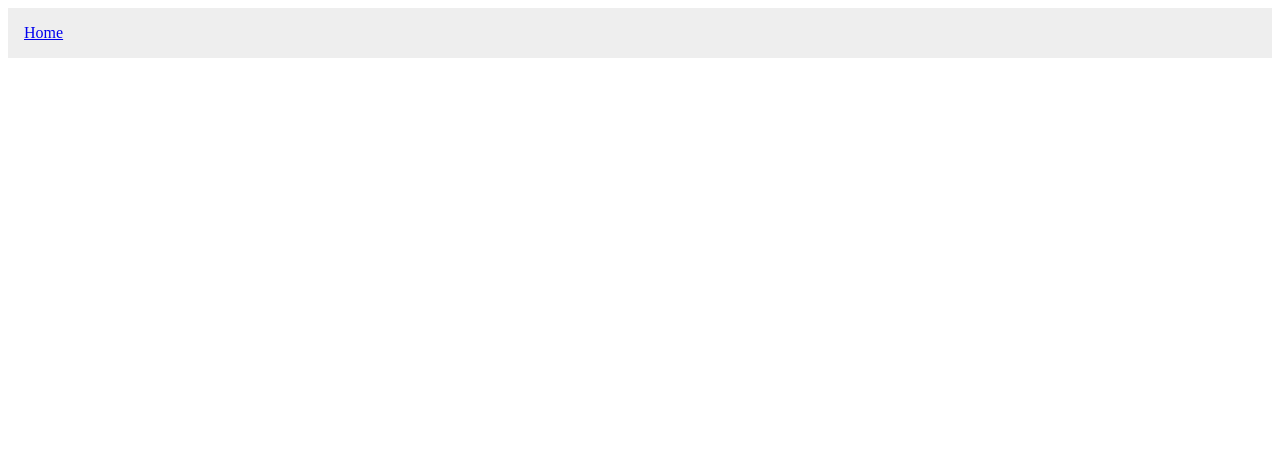
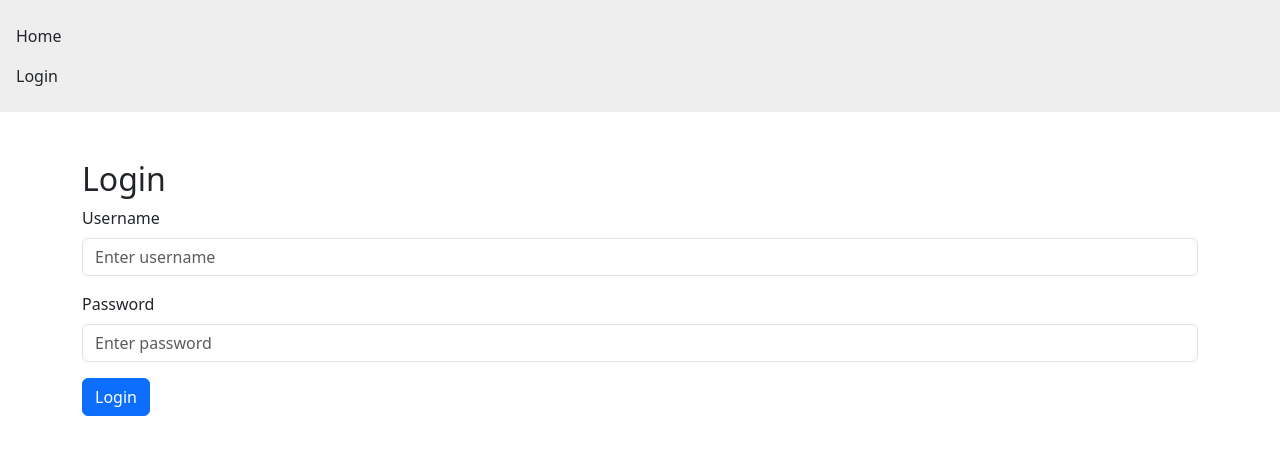
Before and after one commit to michaelferry25/FitPal, an Angular app: page /login in a window 1280 px wide. Before the commit this address led to /. Shown: the top 454 px of the page. Built offline with nearby package versions, Linux system fonts and the light colour scheme.

Commit message:
Added and imported Bootstrap and added a Login Component also

```diff
--- a/package.json
+++ b/package.json
@@ -18,6 +18,7 @@
     "@angular/platform-browser": "^19.1.0",
     "@angular/platform-browser-dynamic": "^19.1.0",
     "@angular/router": "^19.1.0",
+    "bootstrap": "^5.3.3",
     "rxjs": "~7.8.0",
     "tslib": "^2.3.0",
     "zone.js": "~0.15.0"
--- a/src/app/app.routes.ts
+++ b/src/app/app.routes.ts
@@ -1,7 +1,9 @@
 import { Routes } from '@angular/router';
 import { HomeComponent } from './home/home.component';
+import { LoginComponent } from './login/login.component';
 
 export const routes: Routes = [
   { path: '', redirectTo: 'home', pathMatch: 'full' },
   { path: 'home', component: HomeComponent },
+  { path: 'login', component: LoginComponent },
 ];
--- /dev/null
+++ b/src/app/login/login.component.html
@@ -0,0 +1,30 @@
+<div class="container mt-5">
+    <h2>Login</h2>
+    <form (ngSubmit)="onSubmit()">
+      <div class="mb-3">
+        <label for="username" class="form-label">Username</label>
+        <input
+          type="text"
+          id="username"
+          [(ngModel)]="username"
+          name="username"
+          class="form-control"
+          placeholder="Enter username"
+        />
+      </div>
+
+      <div class="mb-3">
+        <label for="password" class="form-label">Password</label>
+        <input
+          type="password"
+          id="password"
+          [(ngModel)]="password"
+          name="password"
+          class="form-control"
+          placeholder="Enter password"
+        />
+      </div>
+
+      <button type="submit" class="btn btn-primary">Login</button>
+    </form>
+  </div>
--- /dev/null
+++ b/src/app/login/login.component.ts
@@ -0,0 +1,20 @@
+import { Component } from '@angular/core';
+import { CommonModule } from '@angular/common';
+import { FormsModule } from '@angular/forms';
+
+@Component({
+  selector: 'app-login',
+  standalone: true,
+  imports: [CommonModule, FormsModule],
+  templateUrl: './login.component.html',
+  styleUrls: ['./login.component.css']
+})
+export class LoginComponent {
+  username: string = '';
+  password: string = '';
+
+  onSubmit() {
+    console.log('Username:', this.username);
+    console.log('Password:', this.password);
+  }
+}
--- a/src/app/navbar/navbar.component.html
+++ b/src/app/navbar/navbar.component.html
@@ -1,3 +1,11 @@
 <nav style="padding: 1rem; background-color: #eee;">
-    <a routerLink="/home" style="margin-right: 1rem;">Home</a>
+    <ul class="navbar-nav me-auto mb-2 mb-lg-0">
+        <li class="nav-item">
+          <a class="nav-link" routerLink="/home">Home</a>
+        </li>
+        <li class="nav-item">
+          <a class="nav-link" routerLink="/login">Login</a>
+        </li>
+      </ul>
+
   </nav>
--- a/src/styles.css
+++ b/src/styles.css
@@ -1 +1 @@
-/* You can add global styles to this file, and also import other style files */
+@import 'bootstrap/dist/css/bootstrap.min.css';
```
Also changed, not shown: src/app/login/login.component.css (added), 2 other files (tests, documents, lock files or other folders).
